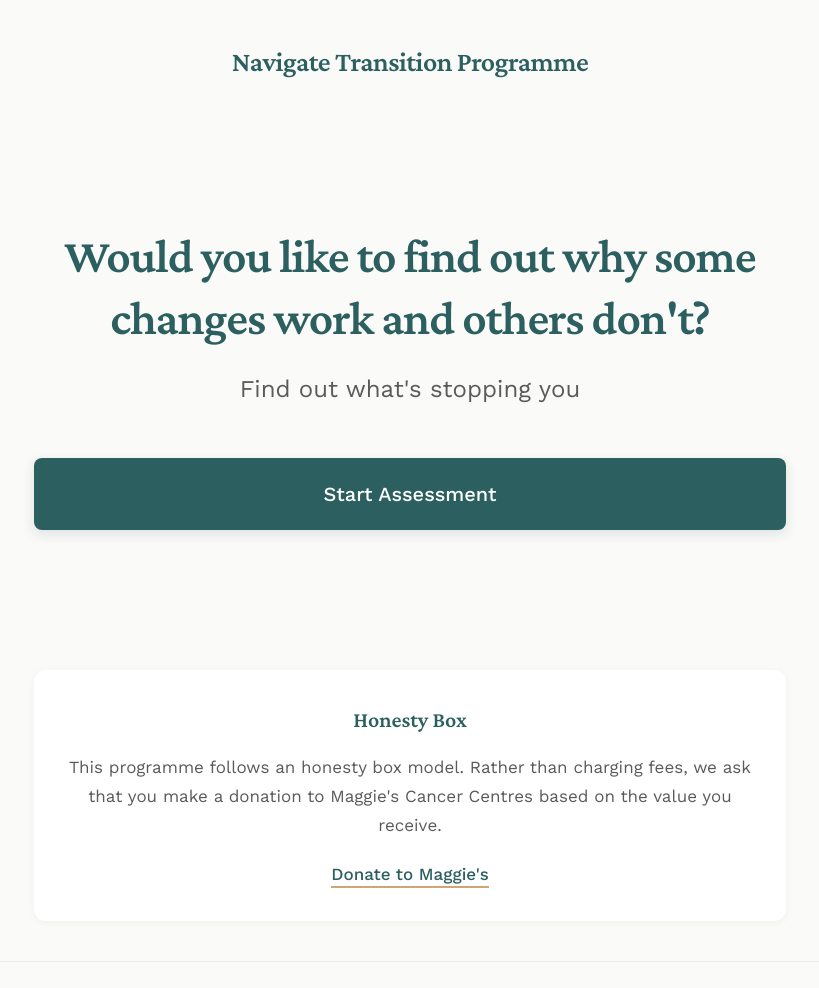
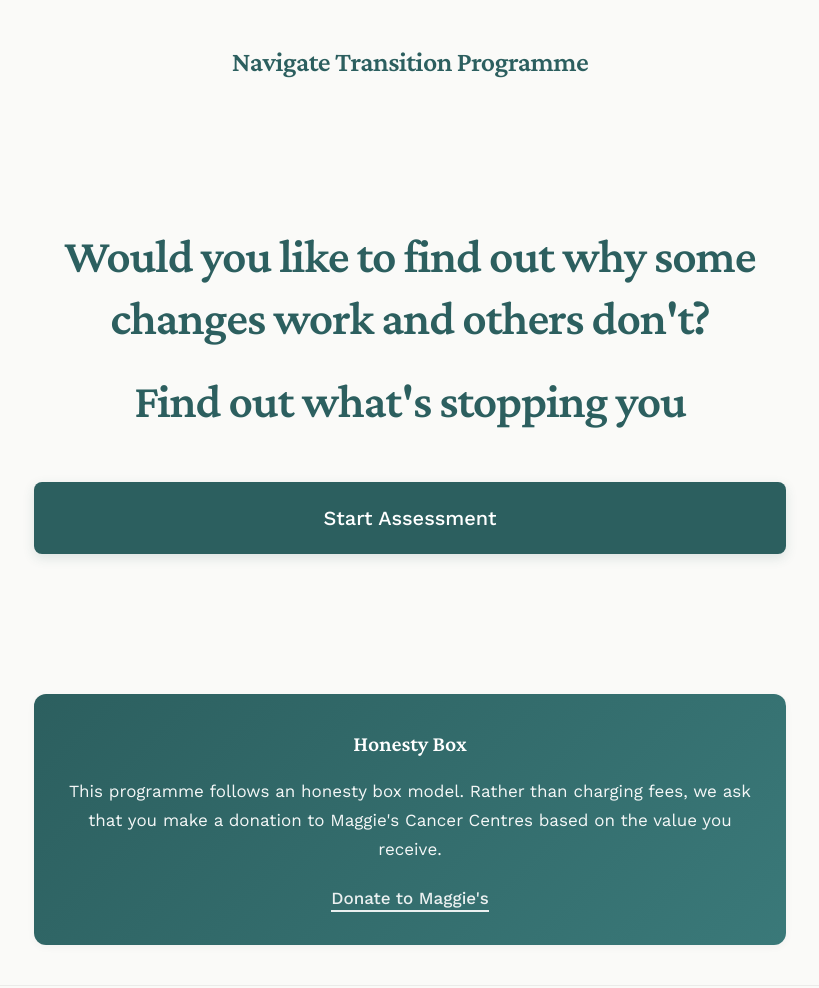
Before and after one commit to HESnrLdrs/multiplier-assessment, a plain HTML site: page index.html in a window 1280 px wide. Shown: the top 988 px of the page, without its empty margins (230-1049 px from the left). Drawn offline with nearby package versions, Linux system fonts and the light colour scheme.

Commit message:
Add files via upload

```diff
--- a/index.html
+++ b/index.html
@@ -91,10 +91,13 @@
         }
 
         .hero p {
-            font-size: 24px;
-            color: var(--text-light);
+            font-size: 48px;
+            color: var(--primary);
             margin-bottom: 50px;
-            font-weight: 400;
+            font-weight: 600;
+            font-family: 'Crimson Pro', serif;
+            line-height: 1.3;
+            letter-spacing: -1px;
         }
 
         .cta-button {
@@ -118,7 +121,8 @@
 
         /* Maggie's Note */
         .maggies-note {
-            background: var(--white);
+            background: linear-gradient(135deg, var(--primary) 0%, var(--primary-light) 100%);
+            color: var(--white);
             border-radius: 12px;
             padding: 32px;
             margin: 60px 0 40px;
@@ -131,15 +135,16 @@
             font-family: 'Crimson Pro', serif;
             font-size: 22px;
             font-weight: 600;
-            color: var(--primary);
+            color: var(--white);
             margin-bottom: 16px;
         }
 
         .maggies-note p {
             font-size: 17px;
-            color: var(--text-light);
+            color: var(--white);
             line-height: 1.7;
             margin-bottom: 20px;
+            opacity: 0.95;
         }
 
         .maggies-note p:last-of-type {
@@ -147,17 +152,17 @@
         }
 
         .maggies-link {
-            color: var(--primary);
+            color: var(--white);
             text-decoration: none;
             font-weight: 500;
-            border-bottom: 2px solid var(--accent);
+            border-bottom: 2px solid var(--white);
             padding-bottom: 2px;
             transition: all 0.3s ease;
+            opacity: 0.95;
         }
 
         .maggies-link:hover {
-            color: var(--primary-light);
-            border-bottom-color: var(--primary-light);
+            opacity: 1;
         }
 
         /* Footer */
@@ -192,7 +197,7 @@
             }
 
             .hero p {
-                font-size: 20px;
+                font-size: 32px;
             }
 
             .cta-button {
```
